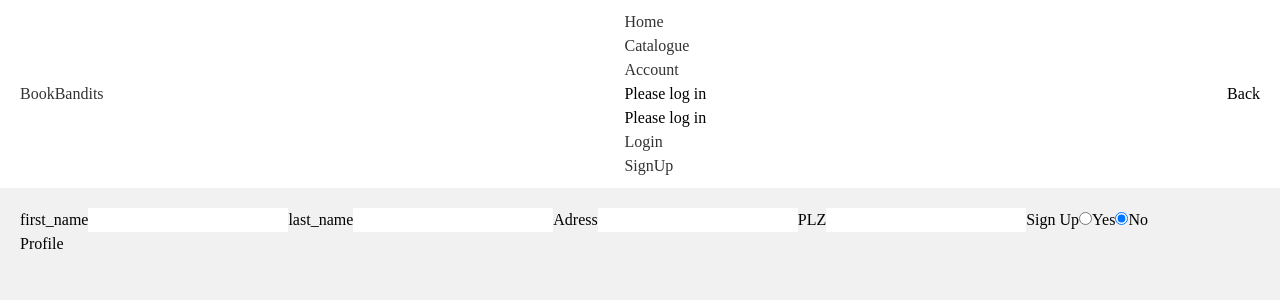
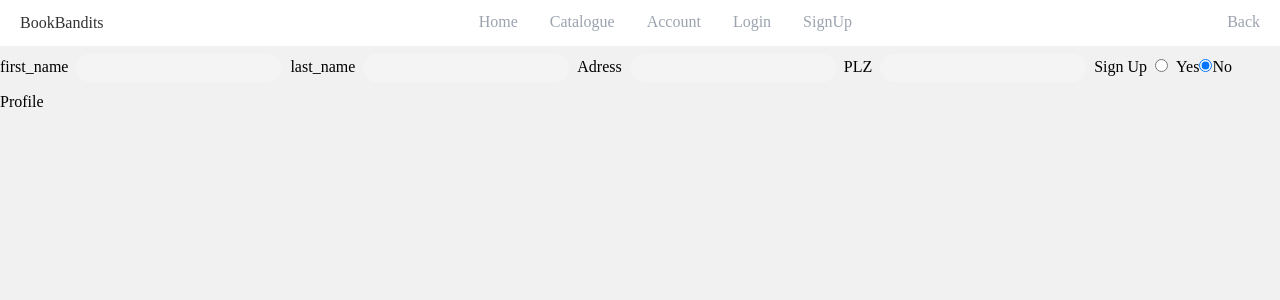
Before and after one commit to Tiefengnom/Bookbandits, a React (Create React App) app in the folder frontend/: page /signup in a window 1280 px wide. Shown: the top 300 px of the page. Built offline with nearby package versions, Linux system fonts and the light colour scheme.

Commit message:
install tailwind and style home

```diff
--- a/frontend/src/components/AddBook.js
+++ b/frontend/src/components/AddBook.js
@@ -49,17 +49,20 @@ function AddBook() {
     }, [searchKey]);
 
 	const submitBook = async (mybook) => {
+
 		const data = mybook.volumeInfo;
 		console.log("above return", data);
+        !data.categories ? console.log('no categories') : console.log(data.categories)
+        !data.synopsis ? console.log('no description') : console.log(data.synopsis)
 		// saveToDB(data.title, data.desc)// async and await
 		//connect the selected option in the form to the state in db
 		//add dynamic params to owner
 		const book = {
 			title: data.title,
 			author: data.authors.join(", "),
-			synopsis: data.description,
+			synopsis: data.description || 'none',
 			language: data.language,
-			category: data.categories[0],
+			category: data.categories? data.categories[0] : 'none',
 			state: bookState.value,
 			owner: user._id,
 			borrowed: false
@@ -76,6 +79,7 @@ function AddBook() {
 
         if (!response.ok) {
             setError(json.error);
+            console.log(json.error)
         }
         if (response.ok) {
             setSearchKey("");
--- a/frontend/src/components/Login.js
+++ b/frontend/src/components/Login.js
@@ -43,7 +43,7 @@ const Login = () => {
     };
 
     return (
-        <div className='Signup'>
+        <div className='login w-full h-screen bg-gradient-to-br from-yellow-500 to-pink-600 pt-12 pb-12 px-4 text-white'>
             <form className='signin' onSubmit={handleSubmit}>
                 <label>first_name</label>
                 <input type='text' onChange={(e) => setfname(e.target.value)} value={first_name} />
--- a/frontend/src/components/Navbar.js
+++ b/frontend/src/components/Navbar.js
@@ -14,30 +14,30 @@ const Navbar = () => {
 				<Link to='/'>
 					<h1>BookBandits</h1>
 				</Link>
-				<ul className='navbar-list'>
+				<ul className='navbar-list flex'>
 					<NavLink to='/' end>
-						<li>Home</li>
+						<li className="text-center mx-auto px-4 w-full text-gray-400 group-hover:text-pink-500 border-b-2 border-transparent hover:border-pink-500">Home</li>
 					</NavLink>
                     <NavLink to='/catalogue' end>
-						<li>Catalogue</li>
+						<li className="text-center mx-auto px-4 w-full text-gray-400 group-hover:text-pink-500 border-b-2 border-transparent hover:border-pink-500">Catalogue</li>
 					</NavLink>
 					<Link to={`/${user._id}`} >
-						<li>Account</li>
+						<li className="text-center mx-auto px-4 w-full text-gray-400 group-hover:text-pink-500 border-b-2 border-transparent hover:border-pink-500">Account</li>
 					</Link>
-					{!user ? <li>Please log in</li> :	<NavLink to={{
+					{!user ? <li></li> :	<NavLink to={{
 									pathname: `/${user._id}/create_book`
- 									}}  ><li>Add Book</li></NavLink>}
-					{!user ? <li>Please log in</li> : <NavLink to={{
+ 									}}  ><li className="text-center mx-auto px-4 w-full text-gray-400 group-hover:text-pink-500 border-b-2 border-transparent hover:border-pink-500">Add Book</li></NavLink>}
+					{!user ? <li></li> : <NavLink to={{
 									pathname: `/${user._id}/user_collection`
- 									}}  ><li>My Books</li></NavLink> }
-                <Link to="/login"><li>
+ 									}}  ><li className="text-center mx-auto px-4 w-full text-gray-400 group-hover:text-pink-500 border-b-2 border-transparent hover:border-pink-500">My Books</li></NavLink> }
+                <Link to="/login"><li className="text-center mx-auto px-4 w-full text-gray-400 group-hover:text-pink-500 border-b-2 border-transparent hover:border-pink-500">
                     Login
-                </li></Link>
-				<Link to="/signup"><li>
+                </li ></Link>
+				<Link to="/signup"><li className="text-center mx-auto px-4 w-full text-gray-400 group-hover:text-pink-500 border-b-2 border-transparent hover:border-pink-500">
                     SignUp
-                </li></Link>
+                </li ></Link>
 				</ul>
-                <button onClick={()=>navigate(-1)} >Back</button>
+                <button onClick={()=>navigate(-1)} className="text-center text-gray-400 group-hover:text-pink-500 border-b-2 border-transparent hover:border-pink-500">Back</button>
 			</div>
 		</header>
 	);
--- a/frontend/src/components/SignUp.js
+++ b/frontend/src/components/SignUp.js
@@ -55,28 +55,28 @@ const SignUp = () => {
   return (
 
 
-    <div className = "Signin" >
+    <div className = "Signin " >
         <form className="signin" onSubmit={handleSubmit}>
             <label>first_name</label>
             <input type= "text"
                 onChange={(e) => setfname(e.target.value)}
-                value={first_name}    />
+                value={first_name}   className=" text-white bg-white bg-opacity-20 rounded-full border-2 border-transparent focus:border-white focus:border-opacity-50 focus:outline-none px-3 py-1 leading-none text-sm transition-colors placeholder-white placeholder-opacity-50 m-2" />
 
 
             <label>last_name</label>
             <input type= "text"
                 onChange={(e) => setlname(e.target.value)}
-                value={last_name}         />
+                value={last_name}      className=" text-white bg-white bg-opacity-20 rounded-full border-2 border-transparent focus:border-white focus:border-opacity-50 focus:outline-none px-3 py-1 leading-none text-sm transition-colors placeholder-white placeholder-opacity-50 m-2"   />
 
             <label>Adress</label>
             <input type= "text"
                 onChange={(e) => setAdress(e.target.value)}
-                value={Adress}    />
+                value={Adress}  className=" text-white bg-white bg-opacity-20 rounded-full border-2 border-transparent focus:border-white focus:border-opacity-50 focus:outline-none px-3 py-1 leading-none text-sm transition-colors placeholder-white placeholder-opacity-50 m-2"  />
 
             <label>PLZ</label>
             <input type= "text"
                 onChange={(e) => setPLZ(e.target.value)}
-                value={PLZ}    />
+                value={PLZ}  className=" text-white bg-white bg-opacity-20 rounded-full border-2 border-transparent focus:border-white focus:border-opacity-50 focus:outline-none px-3 py-1 leading-none text-sm transition-colors placeholder-white placeholder-opacity-50 m-2"  />
 
             <button >Sign Up</button>
             <label>
@@ -86,7 +86,7 @@ const SignUp = () => {
                     value="Yes"
                     onClick={(e) => {setMail(e.target.value); console.log(e.target.value)}}
                   //
-                    />
+                  className=" text-white bg-white bg-opacity-20 rounded-full border-2 border-transparent focus:border-white focus:border-opacity-50 focus:outline-none px-3 py-1 leading-none text-sm transition-colors placeholder-white placeholder-opacity-50 m-2"/>
                     <span>Yes</span>
             </label>
             <label>
--- a/frontend/src/index.css
+++ b/frontend/src/index.css
@@ -32,6 +32,6 @@ header a {
 }
 .pages{
   max-width: 1400px;
-  padding: 20px;
+
   margin: 0 auto;
 }
--- a/frontend/src/pages/AccountLanding.js
+++ b/frontend/src/pages/AccountLanding.js
@@ -7,11 +7,11 @@ const AccountLanding = () => {
 	const navigate = useNavigate();
 
 	return (
-		<div>
+		<div className=" header w-full h-screen bg-gradient-to-br from-yellow-500 to-pink-600 pt-12 pb-12 px-4 text-white ">
 			{user &&  <div>Welcome, {user.first_name}!</div>}
-			<button onClick={() => navigate("user_collection")}>See all my books</button>
+			<button onClick={() => navigate("user_collection")} class="mr-4 inline-block px-6 py-2 border-2 border-white-500 text-white-500 font-medium text-xs leading-tight uppercase rounded-full hover:bg-pink-600 hover:bg-opacity-[45%] focus:outline-none focus:ring-0 transition duration-150 ease-in-out">See all my books</button>
 
-			<button onClick={() => navigate("create_book")}> Add Book</button>
+			<button onClick={() => navigate("create_book")} class="mr-4 inline-block px-6 py-2 border-2 border-white-500 text-white-500 font-medium text-xs leading-tight uppercase rounded-full hover:bg-pink-600 hover:bg-opacity-[45%] focus:outline-none focus:ring-0 transition duration-150 ease-in-out"> Add Book</button>
 			<Outlet />
 		</div>
 	);
--- a/frontend/src/pages/Home.js
+++ b/frontend/src/pages/Home.js
@@ -1,20 +1,19 @@
-import React from "react"
-import Catalogue from "./Catalogue"
+import React from "react";
+import Catalogue from "./Catalogue";
+
 //right now catalogue is a component in home and a stand-alone page..need to decide
 
 const Home = () => {
+    return (
 
-
-
-    return (
-        <div className="home">
-           <Catalogue />
+        <div className='header w-full bg-gradient-to-br from-yellow-500 to-pink-600 pt-12 pb-12 px-4 text-white'>
+            <h1 className='w-full text-center text-4xl p-3 h-24'>Free your Books. Be a BookBandit.</h1>
+            <div className='home search flex justify-center '>
+                <Catalogue />
+            </div>
         </div>
 
+    );
+};
 
-    )
-
-
-}
-
-export default  Home
+export default Home;
```
Also changed, not shown: frontend/src/pages/Catalogue.js (+27 -12 lines), frontend/tailwind.config.js (+5 -2 lines), frontend/src/index.js (line endings or trailing spaces), 1 other file (tests, documents, lock files or other folders).
